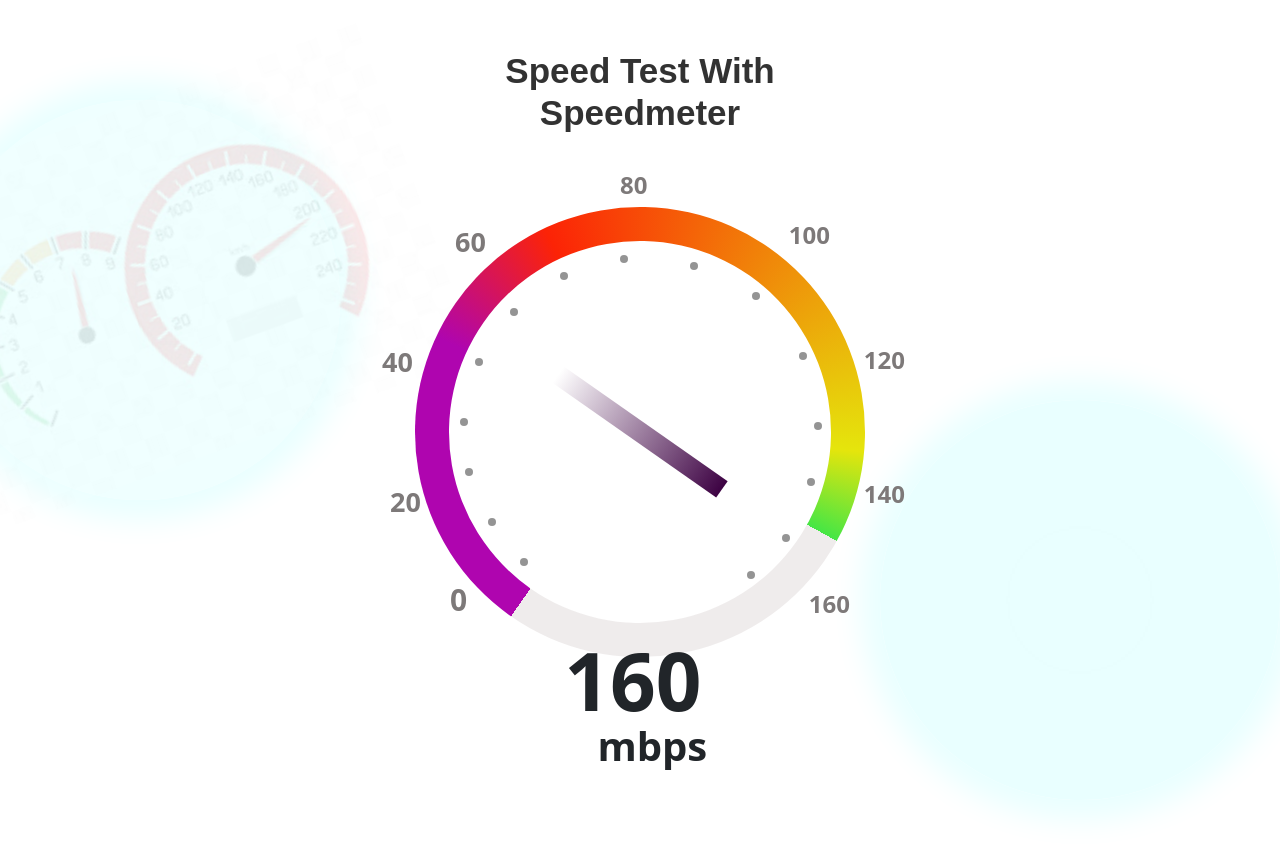
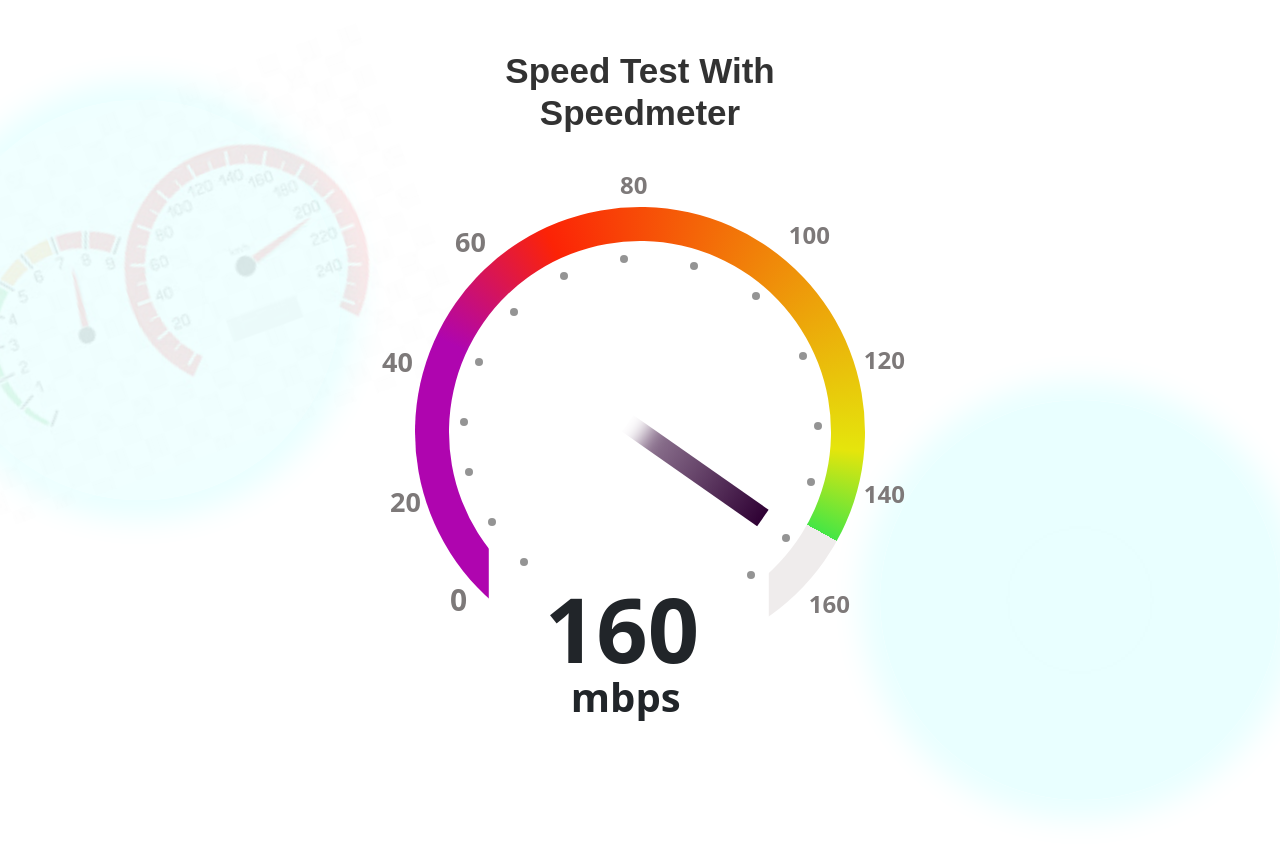
Before and after one commit to SaqibKhan000/speedMeter, a plain HTML site: page index.html in a window 1280 px wide. Drawn offline with nearby package versions, Linux system fonts and the light colour scheme.

Commit message:
Speed Testing with speedmeter

```diff
--- a/style.css
+++ b/style.css
@@ -92,15 +92,27 @@ body{
     display: flex;
     align-items: center;
     justify-content: center;
+    z-index: 1000000000000000000000000000000 !important;
 }
 .hero .progress-value .needle{
     position: absolute;
-    width: 200px; /* Length of needle */
+    width: 300px; /* Length of needle */
     height: 20px; /* Thickness */
-    background: linear-gradient(to right, rgb(61, 2, 67), rgba(255, 255, 255, 0.071)); /* Fading effect */
+    background: linear-gradient(to right, rgb(47, 1, 52), rgba(255, 255, 255, 0)); /* Fading effect */
     transform-origin: center center;
+    position: relative;
 }
+.hero .progress-value .needle::before{
+    content: "";
+    width: 45%;
+    height: 5vh;
+    background-color: rgb(255, 255, 255);
+    box-shadow: 0px 0px 20px 20px white;
+    position: absolute;
+    top: -10px;
+    right: 0;
 
+}
 .hero .spinner span{
     position: absolute;
     z-index: 100;
@@ -265,16 +277,27 @@ body{
 }
 .hero .num-values h2{
     position: absolute;
-    top: 20px;
-    left: 50px;
+    top: 50px;
+    left: 80px;
     rotate: 145deg;
-    font-size: 80px;
+    font-size: 90px;
     font-weight: 700;
+}
+.hero .num-values h2::before{
+    content: "";
+    width: 35vh;
+    height: 30vh;
+    position: absolute;
+    top: -60px;
+    right: -70px;
+    background-color: rgb(255, 255, 255);
+    z-index: -5;
+    /* rotate: 7deg; */
 }
 .hero .num-values span{
     position: absolute;
-    top: -5px;
-    left: 10px;
+    top: 20px;
+    left: 60px;
     rotate: 145deg;
     font-size: 40px;
     font-weight: 700;
```
